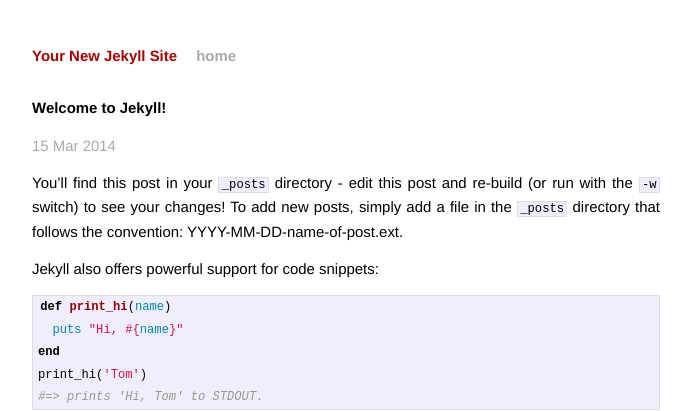
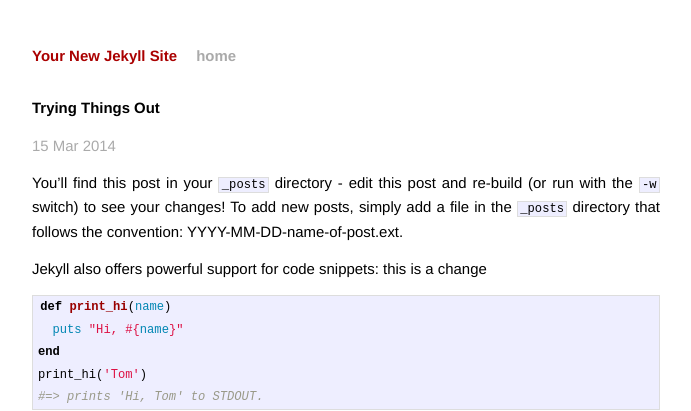
Before and after one commit to nmcintosh/nmcintosh.github.io, a Jekyll site: the page built from _posts/2014-03-15-First.md, in a window 1280 px wide. Shown: the top 411 px of the page, without its empty margins (294-985 px from the left). Built offline with Jekyll 4.4.1, drawn with Linux system fonts in a browser that asks for light colours; Markdown is read by kramdown in place of the engine named in the settings.

```diff
--- a/_posts/2014-03-15-First.md
+++ b/_posts/2014-03-15-First.md
@@ -1,6 +1,6 @@
 ---
 layout: post
-title:  "Welcome to Jekyll!"
+title:  "Trying Things Out"
 date:   2014-03-15 23:47:38
 categories: jekyll update
 ---
@@ -8,7 +8,7 @@ categories: jekyll update
 You'll find this post in your `_posts` directory - edit this post and re-build (or run with the `-w` switch) to see your changes!
 To add new posts, simply add a file in the `_posts` directory that follows the convention: YYYY-MM-DD-name-of-post.ext.
 
-Jekyll also offers powerful support for code snippets:
+Jekyll also offers powerful support for code snippets: this is a change
 
 {% highlight ruby %}
 def print_hi(name)
```
Also changed, not shown: index.html (+9 -13 lines).
